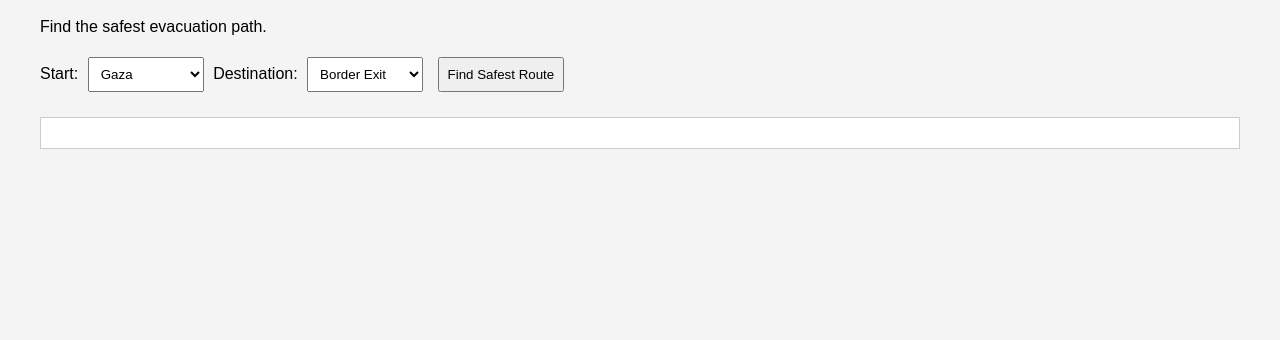
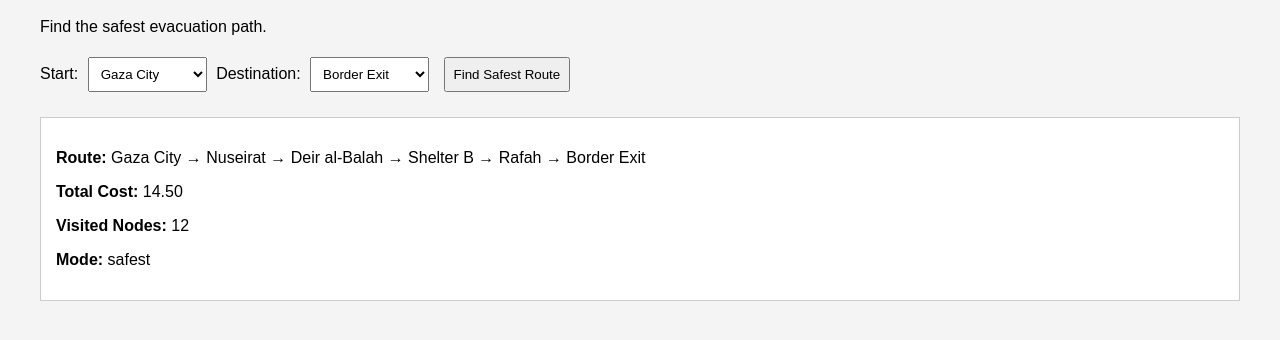
Before and after one commit to rovinako/Evacuation_Routing, a plain HTML site: page index.html in a window 1280 px wide. Both pictures are taken after a click on the button "Find Safest Route". Shown: the part 80-420 px from the top of the page. Drawn offline with Linux system fonts and the light colour scheme.

Commit message:
Upgrade graph model with multi-factor weights, add routing modes, and update UI integration

```diff
--- a/astar.js
+++ b/astar.js
@@ -4,7 +4,7 @@ function heuristic(positions, node, end) {
     return Math.sqrt(dx * dx + dy * dy);
   }
 
-  function astar(graph, positions, start, end) {
+  function astar(graph, positions, start, end, mode = "safest") {
     const openSet = [start];
     const cameFrom = {};
     const visited = new Set();
@@ -42,21 +42,22 @@ function heuristic(positions, node, end) {
 
         return {
           path,
-          totalRisk: gScore[end],
-          visitedCount: visited.size
+          totalCost: gScore[end],
+          visitedCount: visited.size,
+          mode
         };
       }
 
       openSet.splice(openSet.indexOf(current), 1);
 
       for (const neighbor of graph[current]) {
-        const tentativeG = gScore[current] + neighbor.risk;
+        const edgeCost = getEdgeCost(neighbor, mode);
+        const tentativeG = gScore[current] + edgeCost;
 
         if (tentativeG < gScore[neighbor.node]) {
           cameFrom[neighbor.node] = current;
           gScore[neighbor.node] = tentativeG;
-          fScore[neighbor.node] =
-            tentativeG + heuristic(positions, neighbor.node, end);
+          fScore[neighbor.node] = tentativeG + heuristic(positions, neighbor.node, end);
 
           if (!openSet.includes(neighbor.node)) {
             openSet.push(neighbor.node);
@@ -67,7 +68,8 @@ function heuristic(positions, node, end) {
 
     return {
       path: [],
-      totalRisk: Infinity,
-      visitedCount: visited.size
+      totalCost: Infinity,
+      visitedCount: visited.size,
+      mode
     };
   }
--- /dev/null
+++ b/costUtils.js
@@ -0,0 +1,15 @@
+function getEdgeCost(edge, mode = "safest") {
+    if (mode === "safest") {
+      return edge.danger * 0.5 + edge.time * 0.2 + edge.congestion * 0.2 + edge.roadCondition * 0.1;
+    }
+
+    if (mode === "fastest") {
+      return edge.time * 0.5 + edge.danger * 0.2 + edge.congestion * 0.2 + edge.roadCondition * 0.1;
+    }
+
+    if (mode === "balanced") {
+      return edge.danger * 0.35 + edge.time * 0.35 + edge.congestion * 0.2 + edge.roadCondition * 0.1;
+    }
+
+    return edge.danger;
+  }
--- a/dijkstra.js
+++ b/dijkstra.js
@@ -1,4 +1,4 @@
-function dijkstra(graph, start, end) {
+function dijkstra(graph, start, end, mode = "safest") {
     const distances = {};
     const previous = {};
     const visited = new Set();
@@ -27,10 +27,11 @@ function dijkstra(graph, start, end) {
       visited.add(currentNode);
 
       for (const neighbor of graph[currentNode]) {
-        const newRisk = distances[currentNode] + neighbor.risk;
+        const edgeCost = getEdgeCost(neighbor, mode);
+        const newCost = distances[currentNode] + edgeCost;
 
-        if (newRisk < distances[neighbor.node]) {
-          distances[neighbor.node] = newRisk;
+        if (newCost < distances[neighbor.node]) {
+          distances[neighbor.node] = newCost;
           previous[neighbor.node] = currentNode;
         }
       }
@@ -46,7 +47,8 @@ function dijkstra(graph, start, end) {
 
     return {
       path,
-      totalRisk: distances[end],
-      visitedCount: visited.size
+      totalCost: distances[end],
+      visitedCount: visited.size,
+      mode
     };
   }
--- a/graphData.js
+++ b/graphData.js
@@ -1,30 +1,86 @@
 const graph = {
-    "Gaza": [
-      { node: "Deir al-Balah", risk: 3 },
-      { node: "Khan Younis", risk: 6 }
+    "Gaza City": [
+      { node: "Jabalia", danger: 4, time: 2, congestion: 3, roadCondition: 2 },
+      { node: "Nuseirat", danger: 6, time: 4, congestion: 4, roadCondition: 3 }
+    ],
+    "Jabalia": [
+      { node: "Gaza City", danger: 4, time: 2, congestion: 3, roadCondition: 2 },
+      { node: "Beit Lahia", danger: 3, time: 2, congestion: 2, roadCondition: 2 },
+      { node: "Beit Hanoun", danger: 5, time: 3, congestion: 3, roadCondition: 3 }
+    ],
+    "Beit Lahia": [
+      { node: "Jabalia", danger: 3, time: 2, congestion: 2, roadCondition: 2 },
+      { node: "Shelter A", danger: 2, time: 2, congestion: 2, roadCondition: 1 }
+    ],
+    "Beit Hanoun": [
+      { node: "Jabalia", danger: 5, time: 3, congestion: 3, roadCondition: 3 },
+      { node: "Shelter A", danger: 4, time: 2, congestion: 2, roadCondition: 2 }
+    ],
+    "Nuseirat": [
+      { node: "Gaza City", danger: 6, time: 4, congestion: 4, roadCondition: 3 },
+      { node: "Bureij", danger: 3, time: 2, congestion: 2, roadCondition: 2 },
+      { node: "Deir al-Balah", danger: 4, time: 3, congestion: 3, roadCondition: 2 }
+    ],
+    "Bureij": [
+      { node: "Nuseirat", danger: 3, time: 2, congestion: 2, roadCondition: 2 },
+      { node: "Medical Point", danger: 2, time: 1, congestion: 2, roadCondition: 1 },
+      { node: "Deir al-Balah", danger: 3, time: 2, congestion: 2, roadCondition: 2 }
     ],
     "Deir al-Balah": [
-      { node: "Gaza", risk: 3 },
-      { node: "Khan Younis", risk: 2 }
+      { node: "Nuseirat", danger: 4, time: 3, congestion: 3, roadCondition: 2 },
+      { node: "Bureij", danger: 3, time: 2, congestion: 2, roadCondition: 2 },
+      { node: "Khan Younis", danger: 5, time: 3, congestion: 3, roadCondition: 2 },
+      { node: "Shelter B", danger: 2, time: 2, congestion: 2, roadCondition: 1 }
     ],
     "Khan Younis": [
-      { node: "Gaza", risk: 6 },
-      { node: "Deir al-Balah", risk: 2 },
-      { node: "Rafah", risk: 4 }
+      { node: "Deir al-Balah", danger: 5, time: 3, congestion: 3, roadCondition: 2 },
+      { node: "Rafah", danger: 4, time: 2, congestion: 3, roadCondition: 2 },
+      { node: "Medical Point", danger: 3, time: 2, congestion: 2, roadCondition: 1 }
     ],
     "Rafah": [
-      { node: "Khan Younis", risk: 4 },
-      { node: "Border Exit", risk: 1 }
+      { node: "Khan Younis", danger: 4, time: 2, congestion: 3, roadCondition: 2 },
+      { node: "Border Exit", danger: 2, time: 2, congestion: 2, roadCondition: 1 },
+      { node: "Shelter B", danger: 3, time: 2, congestion: 2, roadCondition: 1 }
+    ],
+    "Shelter A": [
+      { node: "Beit Lahia", danger: 2, time: 2, congestion: 2, roadCondition: 1 },
+      { node: "Beit Hanoun", danger: 4, time: 2, congestion: 2, roadCondition: 2 }
+    ],
+    "Shelter B": [
+      { node: "Deir al-Balah", danger: 2, time: 2, congestion: 2, roadCondition: 1 },
+      { node: "Rafah", danger: 3, time: 2, congestion: 2, roadCondition: 1 }
+    ],
+    "Medical Point": [
+      { node: "Bureij", danger: 2, time: 1, congestion: 2, roadCondition: 1 },
+      { node: "Khan Younis", danger: 3, time: 2, congestion: 2, roadCondition: 1 }
     ],
     "Border Exit": [
-      { node: "Rafah", risk: 1 }
+      { node: "Rafah", danger: 2, time: 2, congestion: 2, roadCondition: 1 }
     ]
   };
 
   const positions = {
-    "Gaza": { x: 1, y: 1 },
-    "Deir al-Balah": { x: 2, y: 2 },
-    "Khan Younis": { x: 3, y: 3 },
-    "Rafah": { x: 4, y: 4 },
-    "Border Exit": { x: 5, y: 5 }
+    "Gaza City": { x: 2, y: 1 },
+    "Jabalia": { x: 2, y: 2 },
+    "Beit Lahia": { x: 1, y: 2 },
+    "Beit Hanoun": { x: 3, y: 2 },
+    "Nuseirat": { x: 3, y: 4 },
+    "Bureij": { x: 4, y: 5 },
+    "Deir al-Balah": { x: 5, y: 6 },
+    "Khan Younis": { x: 6, y: 8 },
+    "Rafah": { x: 7, y: 10 },
+    "Shelter A": { x: 1, y: 3 },
+    "Shelter B": { x: 6, y: 9 },
+    "Medical Point": { x: 5, y: 7 },
+    "Border Exit": { x: 8, y: 11 }
   };
+  // Blocked Road Graph
+  const blockedRoadGraph = JSON.parse(JSON.stringify(graph));
+
+blockedRoadGraph["Deir al-Balah"] = blockedRoadGraph["Deir al-Balah"].filter(
+  edge => edge.node !== "Khan Younis"
+);
+
+blockedRoadGraph["Khan Younis"] = blockedRoadGraph["Khan Younis"].filter(
+  edge => edge.node !== "Deir al-Balah"
+);
--- a/index.html
+++ b/index.html
@@ -2,6 +2,7 @@
 <html lang="en">
 <head>
   <meta charset="UTF-8" />
+  <meta name="viewport" content="width=device-width, initial-scale=1.0" />
   <title>SafeRoute</title>
   <link rel="stylesheet" href="style.css" />
 </head>
@@ -11,20 +12,36 @@
 
   <label for="start">Start:</label>
   <select id="start">
-    <option value="Gaza">Gaza</option>
+    <option value="Gaza City">Gaza City</option>
+    <option value="Jabalia">Jabalia</option>
+    <option value="Beit Lahia">Beit Lahia</option>
+    <option value="Beit Hanoun">Beit Hanoun</option>
+    <option value="Nuseirat">Nuseirat</option>
+    <option value="Bureij">Bureij</option>
     <option value="Deir al-Balah">Deir al-Balah</option>
     <option value="Khan Younis">Khan Younis</option>
     <option value="Rafah">Rafah</option>
+    <option value="Shelter A">Shelter A</option>
+    <option value="Shelter B">Shelter B</option>
+    <option value="Medical Point">Medical Point</option>
     <option value="Border Exit">Border Exit</option>
   </select>
 
   <label for="end">Destination:</label>
   <select id="end">
     <option value="Border Exit">Border Exit</option>
+    <option value="Shelter A">Shelter A</option>
+    <option value="Shelter B">Shelter B</option>
+    <option value="Medical Point">Medical Point</option>
     <option value="Rafah">Rafah</option>
     <option value="Khan Younis">Khan Younis</option>
     <option value="Deir al-Balah">Deir al-Balah</option>
-    <option value="Gaza">Gaza</option>
+    <option value="Bureij">Bureij</option>
+    <option value="Nuseirat">Nuseirat</option>
+    <option value="Beit Hanoun">Beit Hanoun</option>
+    <option value="Beit Lahia">Beit Lahia</option>
+    <option value="Jabalia">Jabalia</option>
+    <option value="Gaza City">Gaza City</option>
   </select>
 
   <button onclick="findRoute()">Find Safest Route</button>
@@ -32,6 +49,7 @@
   <div id="output"></div>
 
   <script src="graphData.js"></script>
+  <script src="costUtils.js"></script>
   <script src="dijkstra.js"></script>
   <script src="astar.js"></script>
   <script src="script.js"></script>
--- a/script.js
+++ b/script.js
@@ -1,8 +1,29 @@
-function compareAlgorithms(start, end) {
-    const dijkstraResult = dijkstra(graph, start, end);
-    const astarResult = astar(graph, positions, start, end);
+function findRoute() {
+    const start = document.getElementById("start").value;
+    const end = document.getElementById("end").value;
 
-    console.log("Comparing route from", start, "to", end);
+    const result = dijkstra(graph, start, end, "safest");
+
+    if (!result.path || result.path.length === 0 || result.totalCost === Infinity) {
+      document.getElementById("output").innerHTML = `
+        <p><strong>No route found.</strong></p>
+      `;
+      return;
+    }
+
+    document.getElementById("output").innerHTML = `
+      <p><strong>Route:</strong> ${result.path.join(" → ")}</p>
+      <p><strong>Total Cost:</strong> ${result.totalCost.toFixed(2)}</p>
+      <p><strong>Visited Nodes:</strong> ${result.visitedCount}</p>
+      <p><strong>Mode:</strong> ${result.mode}</p>
+    `;
+  }
+
+  function compareAlgorithms(start, end, mode = "safest") {
+    const dijkstraResult = dijkstra(graph, start, end, mode);
+    const astarResult = astar(graph, positions, start, end, mode);
+
+    console.log(`Comparing ${mode} route from ${start} to ${end}`);
     console.log("Dijkstra:", dijkstraResult);
     console.log("A*:", astarResult);
 
```
Also changed, not shown: 2 other files.
